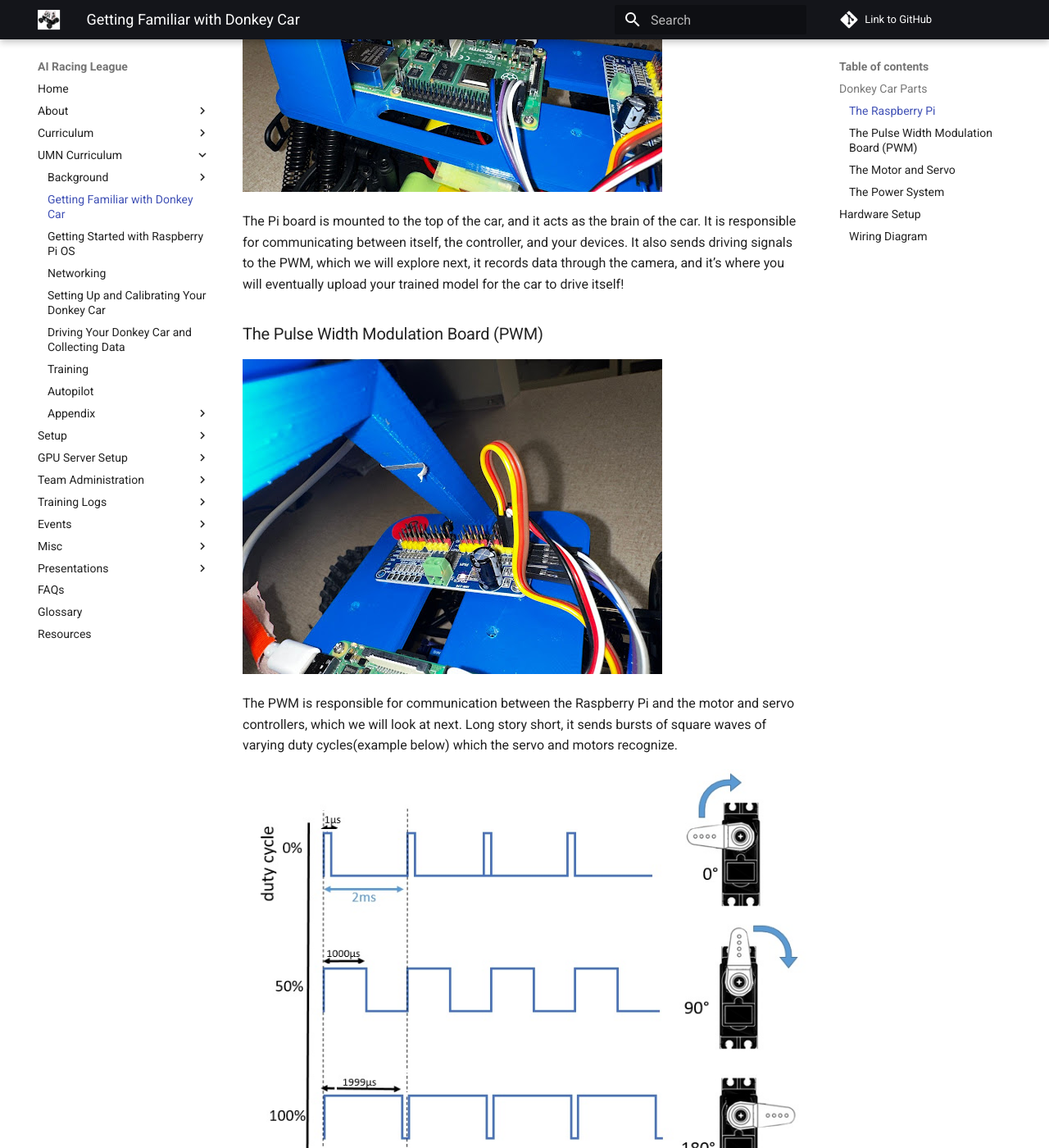
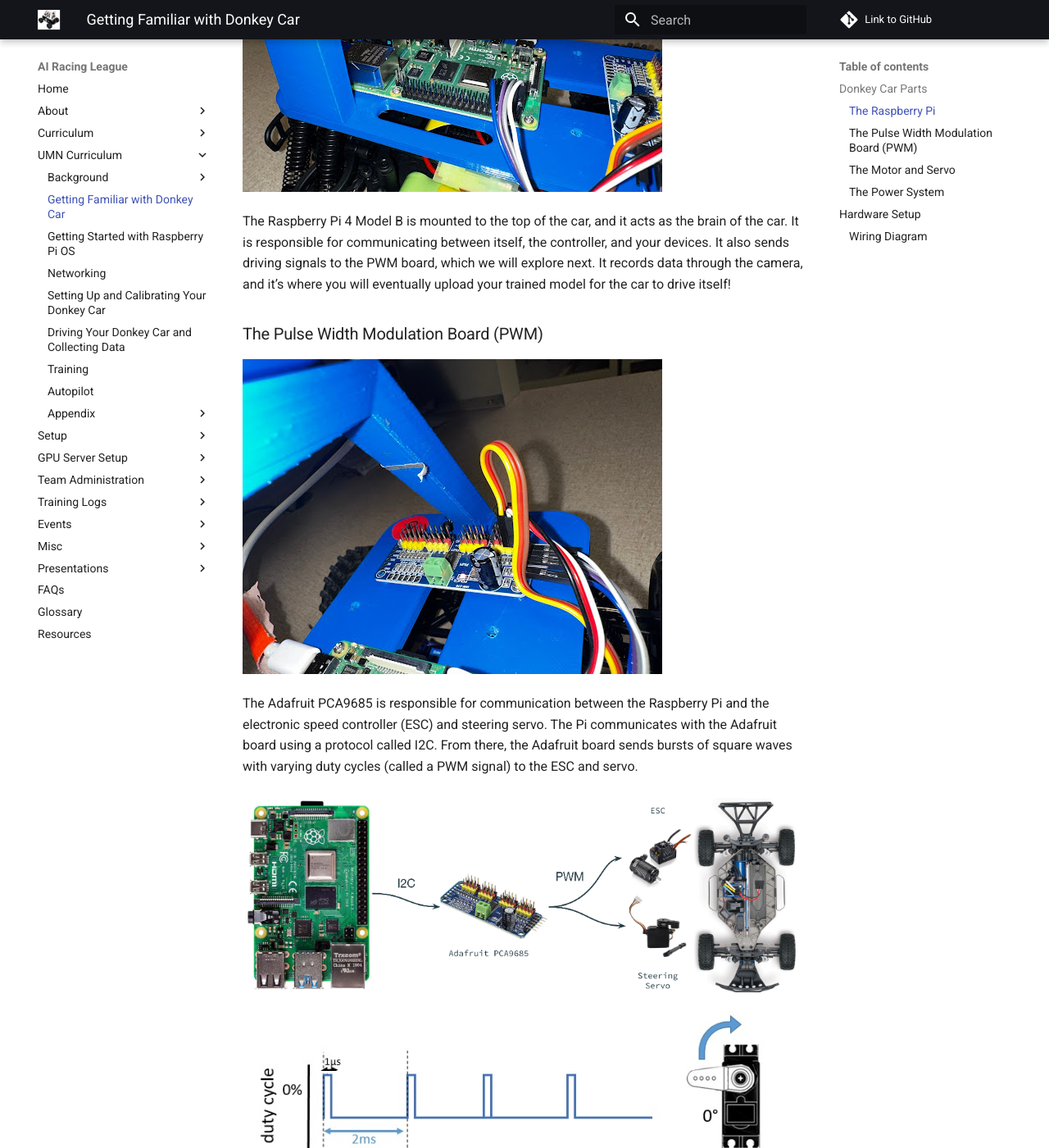
Before and after one commit to CoderDojoTC/ai-racing-league, an MkDocs documentation site: the page built from docs/umn-curriculum/donkey-car.md, in a window 1280 px wide and 1400 px high, scrolled down 1009 px. Shown: the whole window at 82% size. Built offline with MkDocs 1.6.1 and Material for MkDocs 9.7.7, drawn with Linux system fonts in a browser that asks for light colours; comment, search, counter and statistics services are not loaded; some of the changed text lies outside the part shown.

Commit message:
updates to hardware description

```diff
--- a/docs/umn-curriculum/donkey-car.md
+++ b/docs/umn-curriculum/donkey-car.md
@@ -13,10 +13,10 @@
 
 ![Raspberry Pi](../img/umn/rpi.jpg)
 
-The Pi board is mounted to the top of the car, and it acts as the brain
+The Raspberry Pi 4 Model B is mounted to the top of the car, and it acts as the brain
 of the car. It is responsible for communicating between itself, the
-controller, and your devices. It also sends driving signals to the PWM,
-which we will explore next, it records data through the camera, and it’s
+controller, and your devices. It also sends driving signals to the PWM board,
+which we will explore next. It records data through the camera, and it’s
 where you will eventually upload your trained model for the car to drive
 itself!
 
@@ -24,28 +24,17 @@
 
 ![Adafruit PCA9685](../img/umn/pwm-board.jpg)
 
-The PWM is responsible for communication between the Raspberry Pi and
-the motor and servo controllers, which we will look at next. Long story
-short, it sends bursts of square waves of varying duty cycles(example
-below) which the servo and motors recognize.
+The Adafruit PCA9685 is responsible for communication between the Raspberry Pi and
+the electronic speed controller (ESC) and steering servo. The Pi communicates with the Adafruit board using a protocol called I2C. From there, the Adafruit board sends bursts of square waves with varying duty cycles (called a PWM signal) to the ESC and servo.
 
+![Donkey Car Hardware](../img/umn/hardware.png)
 ![PWM](../img/umn/pwm.jpg)
-
-That’s a bunch of technical jargon that doesn’t matter too much, as you
-don’t hardly need to do anything with it, other than connecting wires
-between it and the Pi. This will be the bulk of the hardware setup if
-these two were not already wired together, or wired together
-incorrectly. How to wire them together will be explored later.
 
 ### The Motor and Servo
 
 ![Motor and Servo](../img/umn/motor-servo.jpg)
 
-The motor and servo are very simple to understand and you should never
-have to touch these components, outside of flipping a small switch to
-turn them on. The motor spins the wheels at a rate according to what the
-PWM told it to, similar to the servo, which rotates an arm to turn the
-wheels. There are some <u>known issues</u> with these components.
+The motor and servo are fairly simple components which shouldn't need much setup (remember to flip the "ON" switch on the ESC!). The motor spins the wheels at a rate according to the PWM signal it received. The steering servo does the same, and rotates an arm to turn the wheels.
 
 ### The Power System
 
```
Also changed, not shown: docs/img/umn/hardware.png (added).
